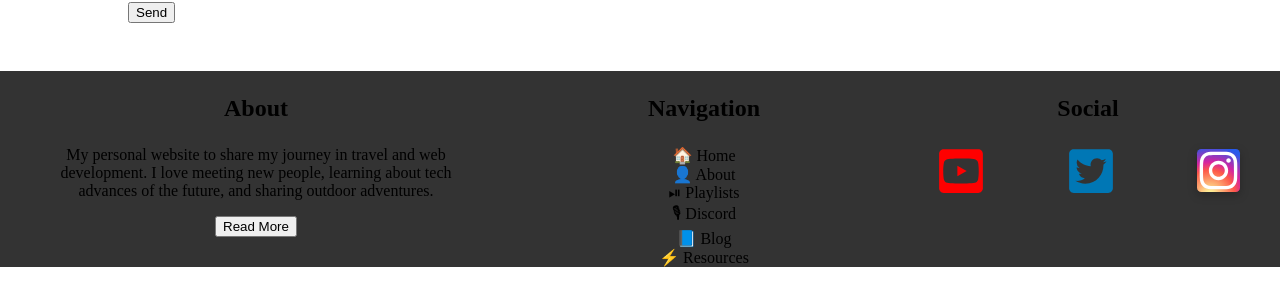
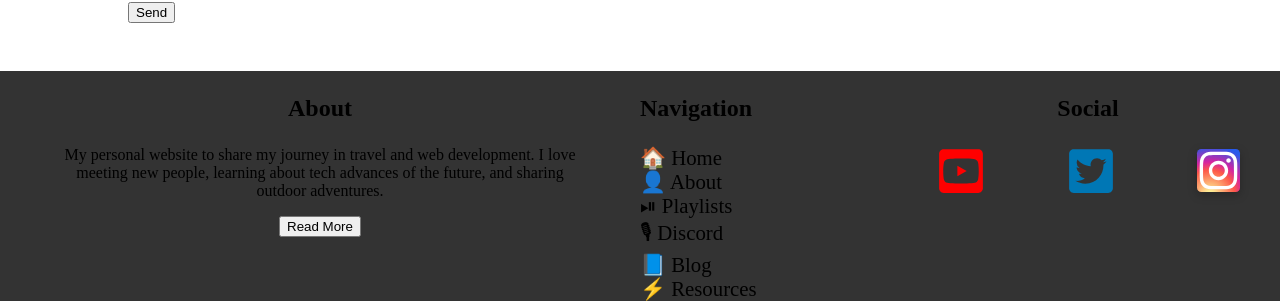
Before and after one commit to timh1203/tdNet2, a Next.js app: page / in a window 1280 px wide. Shown: the part 1156-1457 px from the top of the page. Before the commit the page ends 1423 px from the top, so only its background shows below. Built offline with nearby package versions, Linux system fonts and the light colour scheme; no server answers.

Commit message:
Fix footer widths

```diff
--- a/src/components/libs/Footer/index.js
+++ b/src/components/libs/Footer/index.js
@@ -39,7 +39,7 @@ const Main1 = styled.main`
   background: #333333;
 `
 const Section1 = styled.section`
-  width: 40%;
+  width: 50%;
   text-align: center;
 `
 const Div1 = styled.div`
@@ -53,8 +53,9 @@ const P1 = styled.p`
 const Section2 = styled.section`
   display: flex;
   flex-direction: column;
-  align-items: center;
-  width: 30%;
+  align-items: flex-start;
+  width: 20%;
+  font-size: 1.3rem;
   `
 const Section3 = styled.section`
   width: 30%;
```
